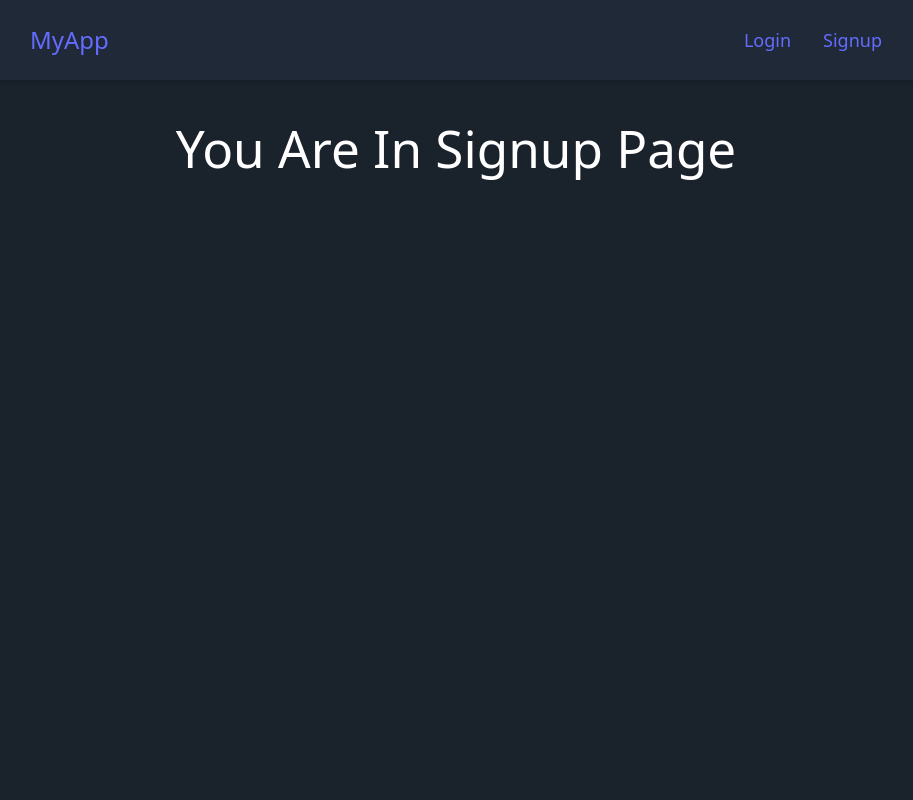
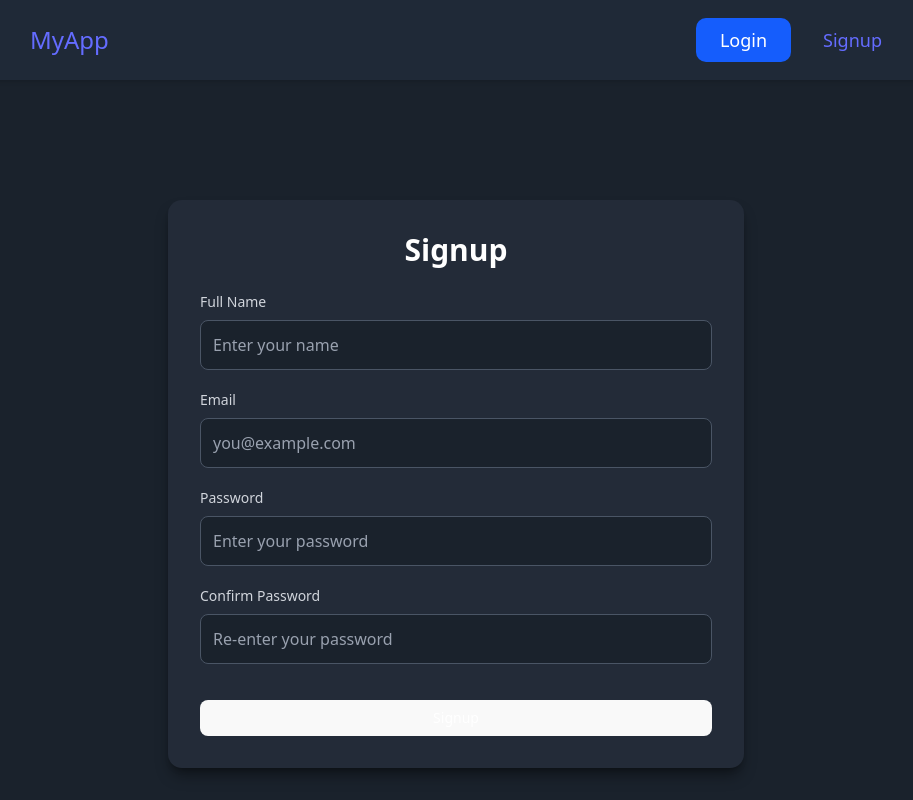
Before and after one commit to Engr-Yahya/my-vite-app, a React (Vite) app: page /signup in a window 1280 px wide. Shown: the whole page, without its empty margins (184-1097 px from the left). Built offline with nearby package versions, Linux system fonts and the light colour scheme.

Commit message:
Update forms

```diff
--- a/src/components/Login.tsx
+++ b/src/components/Login.tsx
@@ -2,7 +2,7 @@ import { Button } from "./ui/Button";
 import "../App.css";
 export function Login() {
   return (
-    <div className="max-w-sm w-full mx-auto mt-20 p-8 bg-[#232b38] rounded-xl shadow-lg shadow-black/40">
+    <div className="max-w-xl w-full mx-auto mt-20 p-8 bg-[#232b38] rounded-xl shadow-lg shadow-black/40">
       <h2 className="text-3xl font-bold mb-6 text-center text-white">Login</h2>
       <form className="space-y-5">
         {/* Email */}
--- a/src/components/Signup.tsx
+++ b/src/components/Signup.tsx
@@ -1,7 +1,85 @@
+import { Button } from "./ui/Button";
 export function Signup() {
   return (
-    <>
-      <h1>You Are In Signup Page</h1>
-    </>
+    <div className="max-w-xl w-full mx-auto mt-20 p-8 bg-[#232b38] rounded-xl shadow-lg shadow-black/40">
+      <h2 className="text-3xl font-bold mb-6 text-center text-white">Signup</h2>
+      <form className="space-y-5">
+        {/* Name */}
+        <div className="flex flex-col">
+          <label
+            htmlFor="name"
+            className="mb-2 text-sm font-medium text-gray-300"
+          >
+            Full Name
+          </label>
+          <input
+            type="text"
+            id="name"
+            placeholder="Enter your name"
+            className="bg-[#1a222c] border border-gray-600 rounded-md p-3 text-white placeholder-gray-400 focus:outline-none focus:ring-2 focus:ring-blue-500"
+            required
+          />
+        </div>
+
+        {/* Email */}
+        <div className="flex flex-col">
+          <label
+            htmlFor="email"
+            className="mb-2 text-sm font-medium text-gray-300"
+          >
+            Email
+          </label>
+          <input
+            type="email"
+            id="email"
+            placeholder="you@example.com"
+            className="bg-[#1a222c] border border-gray-600 rounded-md p-3 text-white placeholder-gray-400 focus:outline-none focus:ring-2 focus:ring-blue-500"
+            required
+          />
+        </div>
+
+        {/* Password */}
+        <div className="flex flex-col">
+          <label
+            htmlFor="password"
+            className="mb-2 text-sm font-medium text-gray-300"
+          >
+            Password
+          </label>
+          <input
+            type="password"
+            id="password"
+            placeholder="Enter your password"
+            className="bg-[#1a222c] border border-gray-600 rounded-md p-3 text-white placeholder-gray-400 focus:outline-none focus:ring-2 focus:ring-blue-500"
+            required
+          />
+        </div>
+
+        {/* Confirm Password */}
+        <div className="flex flex-col">
+          <label
+            htmlFor="confirmPassword"
+            className="mb-2 text-sm font-medium text-gray-300"
+          >
+            Confirm Password
+          </label>
+          <input
+            type="password"
+            id="confirmPassword"
+            placeholder="Re-enter your password"
+            className="bg-[#1a222c] border border-gray-600 rounded-md p-3 text-white placeholder-gray-400 focus:outline-none focus:ring-2 focus:ring-blue-500"
+            required
+          />
+        </div>
+
+        {/* Signup Button */}
+        <Button
+          type="submit"
+          className="w-full mt-4 bg-blue-600 hover:bg-blue-700 text-white"
+        >
+          Signup
+        </Button>
+      </form>
+    </div>
   );
 }
--- a/src/pages/Home.tsx
+++ b/src/pages/Home.tsx
@@ -19,7 +19,7 @@ export function Home() {
             <nav className="flex items-center gap-8">
               <Link
                 to="/login"
-                className="text-lg font-medium text-gray-300 hover:text-blue-400 transition-colors"
+                className="text-lg font-medium bg-blue-600 hover:bg-blue-700 !text-white px-6 py-2 rounded-lg"
               >
                 Login
               </Link>
```
